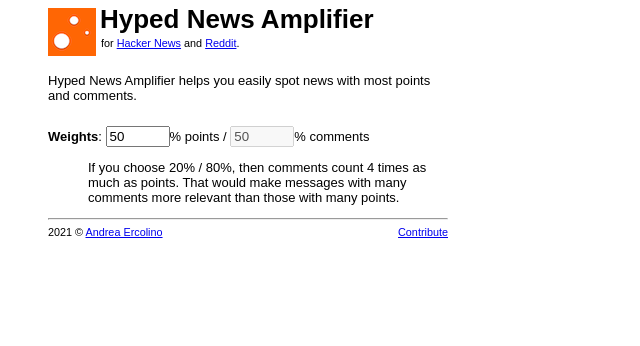
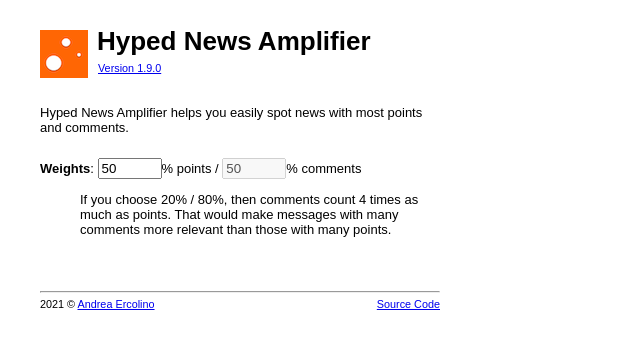
Before and after one commit to aercolino/Hype-Amplifier, a browser extension: page options.html in a window 1280 px wide. Shown: the whole page, without its empty margins (0-640 px from the left). Drawn offline with Linux system fonts and the light colour scheme.

Commit message:
Improve the Options page

```diff
--- a/options.css
+++ b/options.css
@@ -1,8 +1,17 @@
+html,
+body {
+   margin: 0;
+   padding: 0;
+   height: 300px;
+}
+
 body {
     font-family: Sans-serif;
     font-size: small;
     width: 400px;
-    padding: 0 40px 0 40px;
+    padding: 10px 40px 10px 40px;
+    display: flex;
+    flex-direction: column;
 }
 
 dt {
@@ -19,6 +28,7 @@ dt {
 
 .title {
     overflow: hidden;
+    padding-left: 5px;
 }
 
 .title h1 {
@@ -28,6 +38,24 @@ dt {
 }
 
 .title p {
-    margin-top: 2px;
+    margin-top: 5px;
     padding-left: 5px;
 }
+
+.intro {
+    margin-top: 20px;
+}
+
+header {
+    padding: 20px 0 0 0;
+    min-height: 50px;
+}
+
+article {
+
+}
+
+footer {
+    min-height: 20px;
+    margin-top: auto;
+}
--- a/options.html
+++ b/options.html
@@ -12,8 +12,7 @@
 </head>
 
 <body>
-    <div class="wrapper">
-
+    <header>
         <div class="avatar">
             <img src="images/hype-amplifier-48.png"
                  valign="middle">
@@ -22,14 +21,16 @@
             <h1>Hyped News Amplifier</h1>
 
             <p class="smaller">
-                for <a href="https://news.ycombinator.com/">Hacker News</a> and <a
-                   href="https://www.reddit.com/">Reddit</a>.
+                <a target="_blank"
+                   href="./release-notes/1.9.0/index.html">Version 1.9.0</a>
             </p>
         </div>
+    </header>
 
-        <p>
+    <article>
+        <div class="intro">
             Hyped News Amplifier helps you easily spot news with most points and comments.
-        </p>
+        </div>
 
         <dl>
             <dt><strong>Weights</strong>:
@@ -53,15 +54,15 @@
                 </p>
             </dd>
         </dl>
+    </article>
 
-    </div>
-
-    <hr>
-
-    <div class="smaller">
-        <div style="float: left;">2021 &copy; <a href="http://mondotondo.com">Andrea Ercolino</a></div>
-        <div style="float: right;"><a href="https://github.com/aercolino/Hype-Amplifier">Contribute</a></div>
-    </div>
+    <footer class="smaller">
+        <hr>
+        <div style="float: left;">2021 &copy; <a target="_blank"
+               href="http://mondotondo.com">Andrea Ercolino</a></div>
+        <div style="float: right;"><a target="_blank"
+               href="https://github.com/aercolino/Hype-Amplifier">Source Code</a></div>
+    </footer>
 </body>
 
 </html>
```
